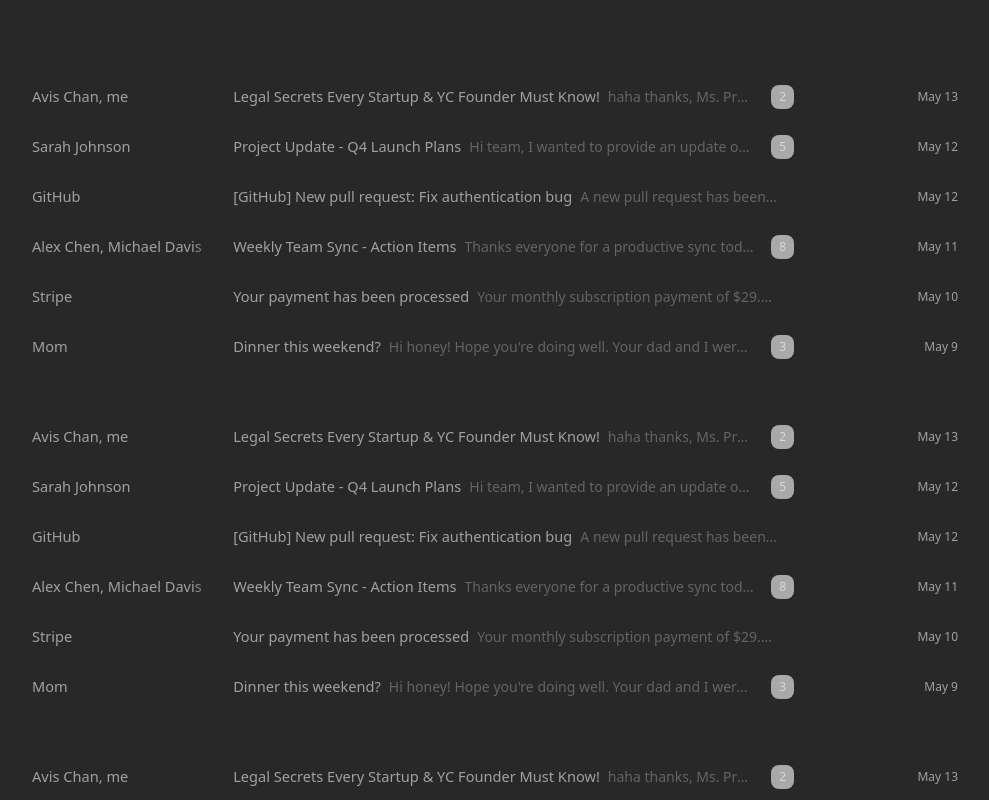
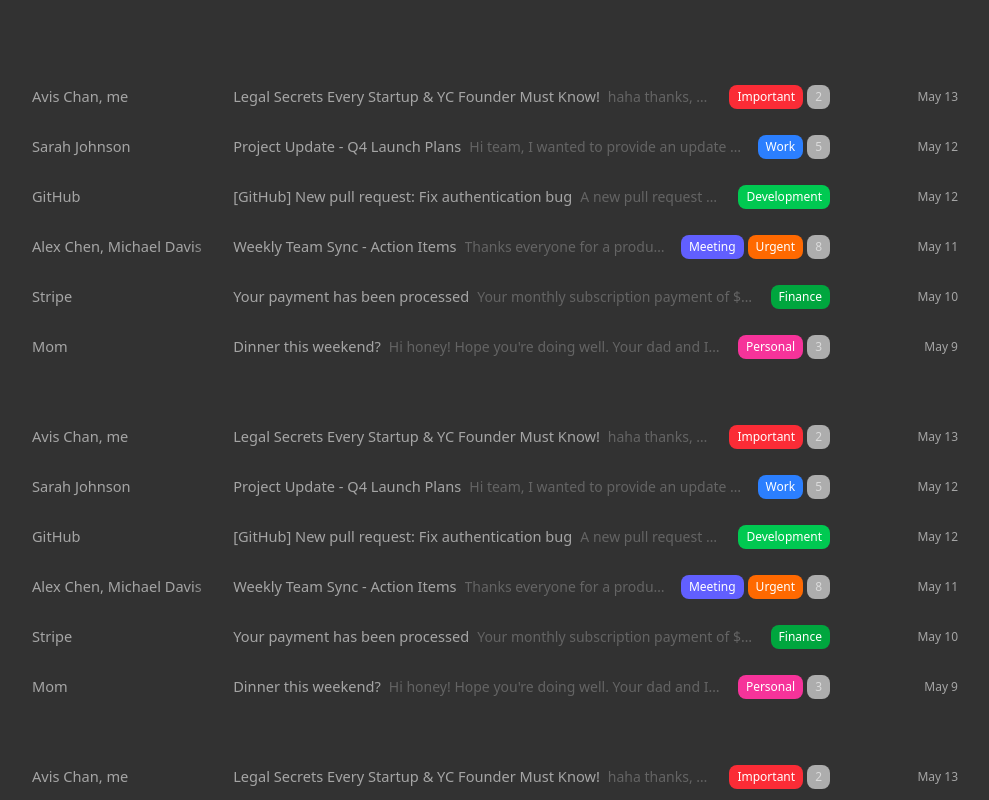
Before and after one commit to mwufi/pipedream-test, a Next.js app in the folder apps/futuristic-mail/: page /threads in a window 1280 px wide. Shown: the top 800 px of the page, without its empty margins (145-1134 px from the left). Built offline with nearby package versions, Linux system fonts and the light colour scheme; no server answers; what @instantdb/react would draw is missing.

Commit message:
[threads] juicy thread list hover

```diff
--- a/apps/futuristic-mail/app/(jace)/threads/page.tsx
+++ b/apps/futuristic-mail/app/(jace)/threads/page.tsx
@@ -12,7 +12,10 @@ const sampleThreads = [
         subject: 'Legal Secrets Every Startup & YC Founder Must Know!',
         preview: 'haha thanks, Ms. Professional :) On Tue, May 13, 2025 at 7:16 PM Avis Chan <chanavis@stanford.edu> wrote: > FYI :) > **Avis Chan** > MBA Candidate, Class of 2025',
         messageCount: 2,
-        date: 'May 13'
+        date: 'May 13',
+        labels: [
+            { id: 'important', name: 'Important', color: 'bg-red-500' }
+        ]
     },
     {
         id: 'thread-2',
@@ -21,7 +24,10 @@ const sampleThreads = [
         subject: 'Project Update - Q4 Launch Plans',
         preview: 'Hi team, I wanted to provide an update on our Q4 launch plans. We\'re making great progress and should be on track for the December release...',
         messageCount: 5,
-        date: 'May 12'
+        date: 'May 12',
+        labels: [
+            { id: 'work', name: 'Work', color: 'bg-blue-500' }
+        ]
     },
     {
         id: 'thread-3',
@@ -30,7 +36,10 @@ const sampleThreads = [
         subject: '[GitHub] New pull request: Fix authentication bug',
         preview: 'A new pull request has been opened for repository fluffymail/core. The pull request includes fixes for the authentication bug we discussed...',
         messageCount: 1,
-        date: 'May 12'
+        date: 'May 12',
+        labels: [
+            { id: 'development', name: 'Development', color: 'bg-green-500' }
+        ]
     },
     {
         id: 'thread-4',
@@ -39,7 +48,11 @@ const sampleThreads = [
         subject: 'Weekly Team Sync - Action Items',
         preview: 'Thanks everyone for a productive sync today! Here are the key action items we discussed: 1. Complete API documentation by Friday...',
         messageCount: 8,
-        date: 'May 11'
+        date: 'May 11',
+        labels: [
+            { id: 'meeting', name: 'Meeting', color: 'bg-indigo-500' },
+            { id: 'urgent', name: 'Urgent', color: 'bg-orange-500' }
+        ]
     },
     {
         id: 'thread-5',
@@ -48,7 +61,10 @@ const sampleThreads = [
         subject: 'Your payment has been processed',
         preview: 'Your monthly subscription payment of $29.00 has been successfully processed. Receipt #inv_1234567890...',
         messageCount: 1,
-        date: 'May 10'
+        date: 'May 10',
+        labels: [
+            { id: 'finance', name: 'Finance', color: 'bg-green-600' }
+        ]
     },
     {
         id: 'thread-6',
@@ -57,7 +73,10 @@ const sampleThreads = [
         subject: 'Dinner this weekend?',
         preview: 'Hi honey! Hope you\'re doing well. Your dad and I were wondering if you\'d like to come over for dinner this weekend. We haven\'t seen you in a while...',
         messageCount: 3,
-        date: 'May 9'
+        date: 'May 9',
+        labels: [
+            { id: 'personal', name: 'Personal', color: 'bg-pink-500' }
+        ]
     }
 ];
 
@@ -76,7 +95,7 @@ Custom CSS variables needed:
 
 export default function ThreadsPage() {
     return (
-        <div className="min-h-screen bg-[rgb(40,40,40)] py-8">
+        <div className="min-h-screen bg-[rgb(50,50,50)] py-8">
             <div className="w-full mx-auto px-4">
 
 
@@ -91,6 +110,7 @@ export default function ThreadsPage() {
                             preview={thread.preview}
                             messageCount={thread.messageCount}
                             date={thread.date}
+                            labels={thread.labels}
                             onClick={() => {
                                 console.log('Clicked thread:', thread.id);
                             }}
@@ -108,6 +128,7 @@ export default function ThreadsPage() {
                             preview={thread.preview}
                             messageCount={thread.messageCount}
                             date={thread.date}
+                            labels={thread.labels}
                             onClick={() => {
                                 console.log('Clicked thread:', thread.id);
                             }}
@@ -125,6 +146,7 @@ export default function ThreadsPage() {
                             preview={thread.preview}
                             messageCount={thread.messageCount}
                             date={thread.date}
+                            labels={thread.labels}
                             onClick={() => {
                                 console.log('Clicked thread:', thread.id);
                             }}
@@ -142,6 +164,7 @@ export default function ThreadsPage() {
                             preview={thread.preview}
                             messageCount={thread.messageCount}
                             date={thread.date}
+                            labels={thread.labels}
                             onClick={() => {
                                 console.log('Clicked thread:', thread.id);
                             }}
@@ -159,6 +182,7 @@ export default function ThreadsPage() {
                             preview={thread.preview}
                             messageCount={thread.messageCount}
                             date={thread.date}
+                            labels={thread.labels}
                             onClick={() => {
                                 console.log('Clicked thread:', thread.id);
                             }}
--- a/apps/futuristic-mail/components/ThreadItem.tsx
+++ b/apps/futuristic-mail/components/ThreadItem.tsx
@@ -1,6 +1,12 @@
 import React from 'react';
 import Link from 'next/link';
 import { Archive, Clock, Trash2 } from 'lucide-react';
+
+interface Label {
+    id: string;
+    name: string;
+    color: string; // Tailwind color class like 'bg-green-500', 'bg-blue-500', etc.
+}
 
 interface ThreadItemProps {
     id: string;
@@ -10,6 +16,7 @@ interface ThreadItemProps {
     preview: string;
     messageCount?: number;
     date: string;
+    labels?: Label[];
     onClick?: () => void;
     className?: string;
 }
@@ -22,6 +29,7 @@ export function ThreadItem({
     preview,
     messageCount,
     date,
+    labels = [],
     onClick,
     className = '',
 }: ThreadItemProps) {
@@ -50,23 +58,39 @@ export function ThreadItem({
                             </span>
                         </div>
 
-                        {/* Right side: count and date */}
+                        {/* Right side: labels, count and date (hidden on hover) */}
                         <div className="flex shrink items-center justify-end">
-                            <div className="flex items-center justify-between gap-2 w-full">
+                            {/* Normal state: labels, count, date */}
+                            <div className="flex items-center justify-between gap-2 w-full group-hover:hidden">
                                 <div className="flex items-center gap-1 w-full justify-end h-full">
+                                    {/* Labels */}
+                                    {labels.length > 0 && (
+                                        <>
+                                            {labels.map((label) => (
+                                                <span
+                                                    key={label.id}
+                                                    className={`transition-colors whitespace-nowrap rounded-md px-2 py-1 text-xs flex items-center text-white ${label.color}`}
+                                                    title={label.name}
+                                                >
+                                                    {label.name}
+                                                </span>
+                                            ))}
+                                        </>
+                                    )}
+                                    {/* Message count */}
                                     {messageCount && messageCount > 1 && (
                                         <span className="rounded-md px-2 py-1 text-xs uppercase items-center text-email-background bg-white/60 inline-flex">
                                             {messageCount}
                                         </span>
                                     )}
                                 </div>
-                                <span className="text-xs min-w-[13em] text-right shrink-0 max-w-[13em]">
+                                <span className="text-xs min-w-[10em] text-right shrink-0 max-w-[10em]">
                                     {date}
                                 </span>
                             </div>
 
-                            {/* Hidden action buttons - shown on hover */}
-                            <span className="items-center gap-1 hidden group-hover:flex">
+                            {/* Hover state: action buttons (shown on hover) */}
+                            <div className="items-center gap-1 hidden group-hover:flex">
                                 <button className="inline-flex items-center justify-center gap-2 whitespace-nowrap rounded-md text-sm font-medium focus-visible:outline-none focus-visible:ring-1 focus-visible:ring-ring disabled:pointer-events-none [&_svg]:pointer-events-none [&_svg]:size-4 [&_svg]:shrink-0 transition-all duration-200 active:scale-[.99] hover:bg-button-bg-ghost h-8 w-8 border border-transparent hover:border-card-border-muted flex-shrink-0 flex-grow-0 text-surface-icon disabled:cursor-not-allowed disabled:opacity-30"
                                     data-state="closed"
                                     onClick={(e) => {
@@ -99,7 +123,7 @@ export function ThreadItem({
                                 >
                                     <Trash2 className="inline-block flex-grow-0 flex-shrink-0 text-inherit w-4 h-4" />
                                 </button>
-                            </span>
+                            </div>
                         </div>
                     </div>
                 </div>
```
